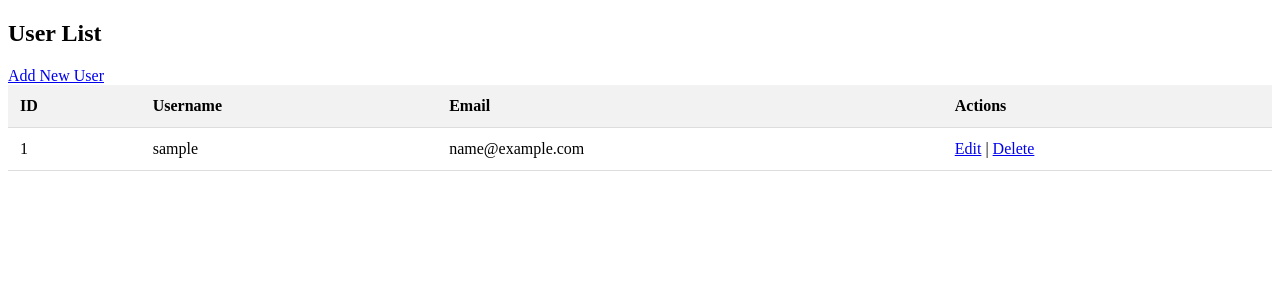
After one commit to Kartik98784/Webdev_ProjectMCU, a PHP site: page /view_users.php in a window 1280 px wide. The commit adds this page. Shown: the top 300 px of the page. Run offline with PHP 8.4, Linux system fonts and the light colour scheme; the visitor is signed in with stand-in values (Sample User, id 1); tables that the repository leaves empty or names only in its code hold one stand-in row (values such as "Sample post").

Commit message:
Able to view users

```diff
--- /dev/null
+++ b/view_users.php
@@ -0,0 +1,62 @@
+<?php
+session_start();
+require 'db_connect.php';
+require 'auth_admin.php'; // Ensure only admins can access
+
+// Fetch users from the database
+$sql = "SELECT * FROM users";
+$stmt = $pdo->prepare($sql);
+$stmt->execute();
+$users = $stmt->fetchAll(PDO::FETCH_ASSOC);
+?>
+
+<!DOCTYPE html>
+<html lang="en">
+<head>
+    <meta charset="UTF-8">
+    <meta name="viewport" content="width=device-width, initial-scale=1.0">
+    <title>View Users</title>
+    <style>
+        /* Add styles for the user table */
+        table {
+            width: 100%;
+            border-collapse: collapse;
+        }
+        th, td {
+            padding: 12px;
+            text-align: left;
+            border-bottom: 1px solid #ddd;
+        }
+        th {
+            background-color: #f2f2f2;
+        }
+    </style>
+</head>
+<body>
+    <h2>User List</h2>
+    <a href="add_user.php">Add New User</a>
+    <table>
+        <thead>
+            <tr>
+                <th>ID</th>
+                <th>Username</th>
+                <th>Email</th>
+                <th>Actions</th>
+            </tr>
+        </thead>
+        <tbody>
+            <?php foreach ($users as $user): ?>
+                <tr>
+                    <td><?php echo htmlspecialchars($user['id']); ?></td>
+                    <td><?php echo htmlspecialchars($user['username']); ?></td>
+                    <td><?php echo htmlspecialchars($user['email']); ?></td>
+                    <td>
+                        <a href="edit_user.php?id=<?php echo $user['id']; ?>">Edit</a> |
+                        <a href="delete_user.php?id=<?php echo $user['id']; ?>" onclick="return confirm('Are you sure you want to delete this user?');">Delete</a>
+                    </td>
+                </tr>
+            <?php endforeach; ?>
+        </tbody>
+    </table>
+</body>
+</html>
```
Also changed, not shown: view_character.php (+27 -34 lines), uploads/character_675c951ab0dcf5.86567289.jpg (added).
